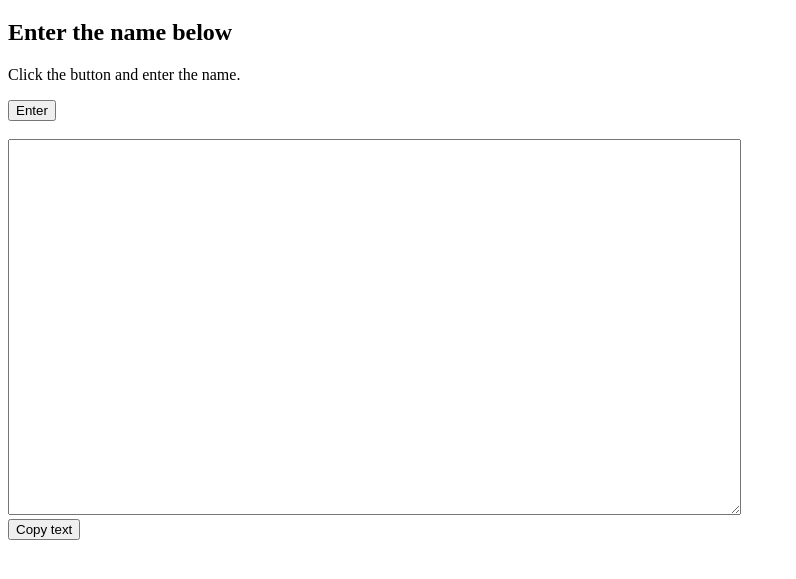
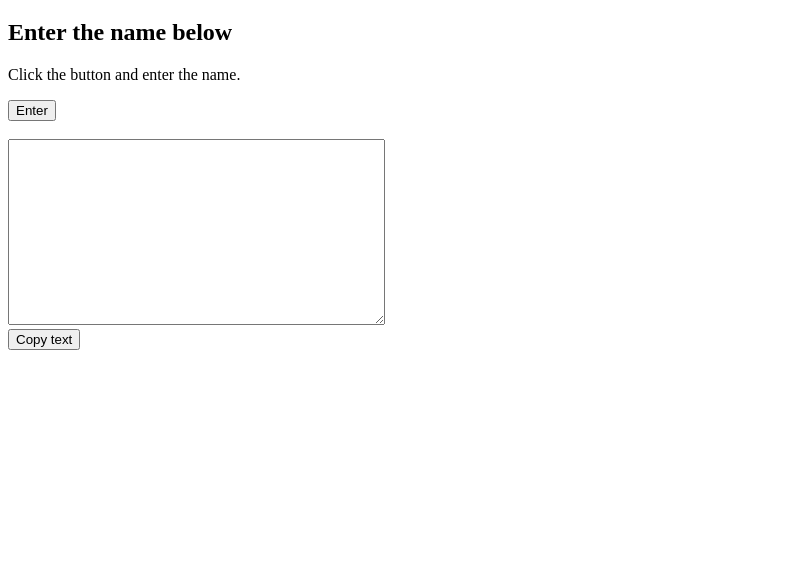
Before and after one commit to JafarAsan/CopyButton, a plain HTML site: page index.html in a window 1280 px wide. Shown: the part 61-640 px from the top of the page, without its empty margins (0-796 px from the left). Drawn offline with Linux system fonts and the light colour scheme.

Commit message:
Update index.html

```diff
--- a/index.html
+++ b/index.html
@@ -7,7 +7,7 @@
 		textarea
 			{
 			   font-family:"Helvetica";
-			   font-size: 24pt;
+			   font-size: 12pt;
 			}
 	</style>
 <body>
```
